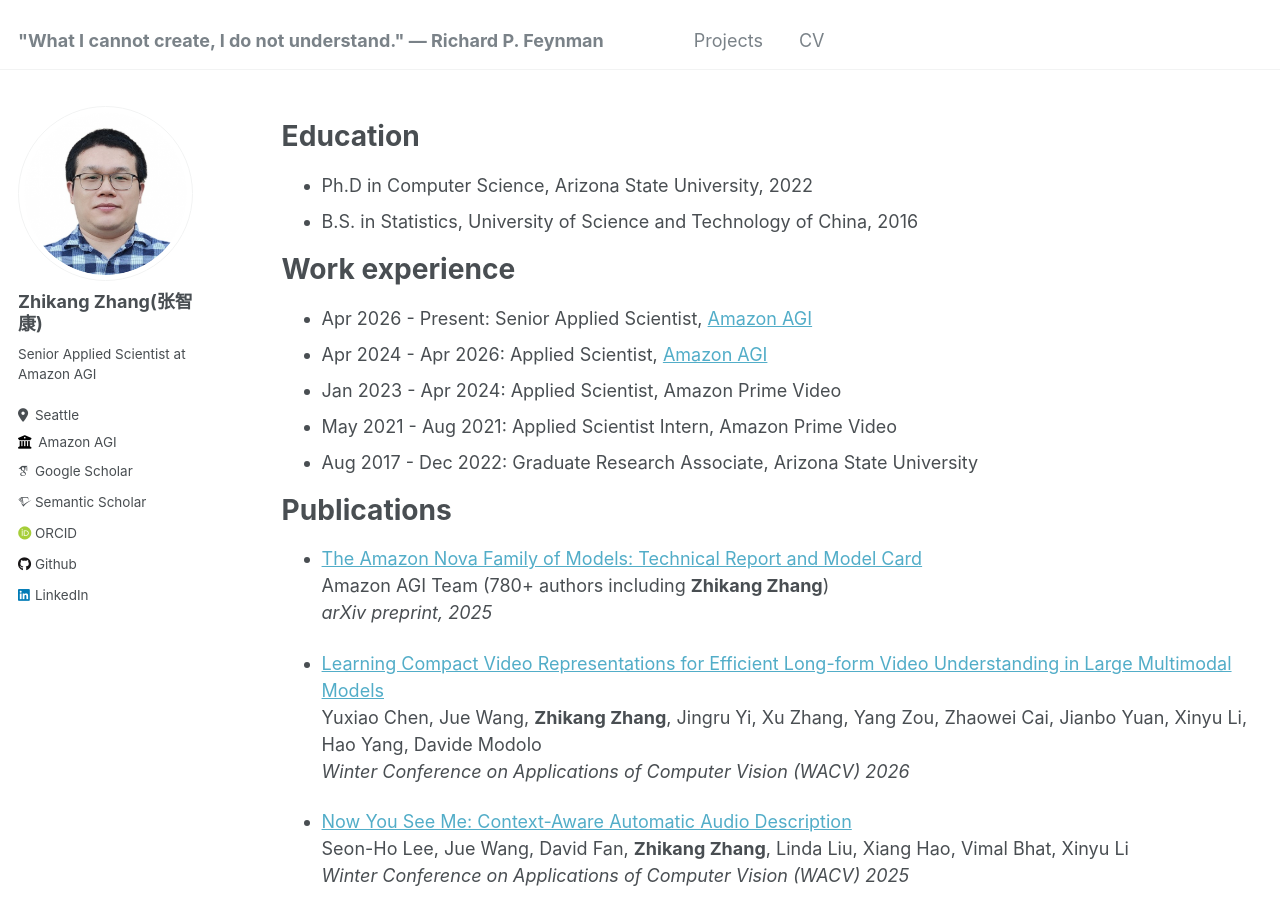
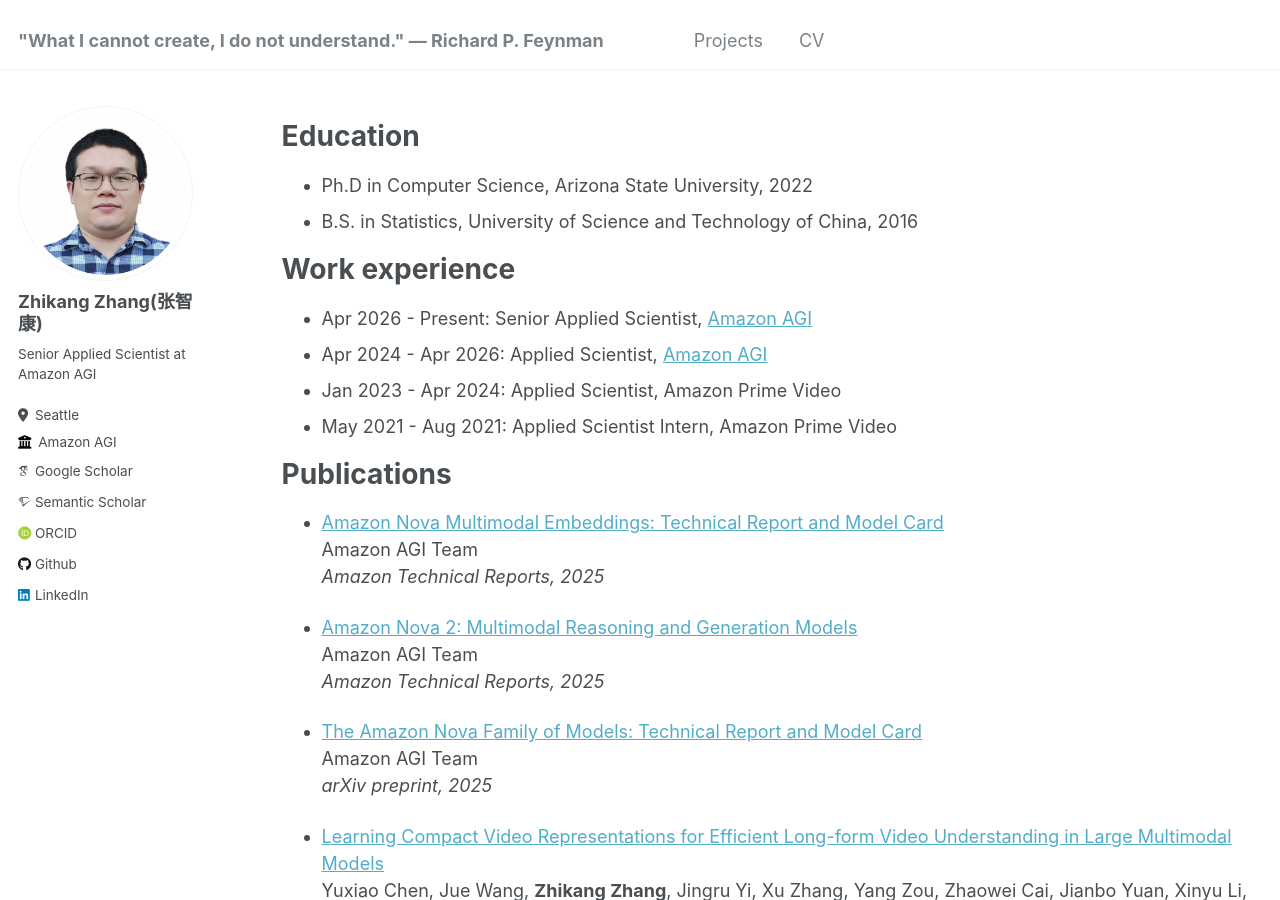
Before and after one commit to zhikang-work/zhikang-work.github.io, a Jekyll site: the page built from _pages/cv.md, in a window 1280 px wide and 900 px high. Built offline with Jekyll 4.4.1, drawn with Linux system fonts in a browser that asks for light colours; some web fonts are replaced.

Commit message:
Polish landing page, add Nova tech reports to publications, update project wording
Co-Authored-By: Claude Opus 4.6 <noreply@anthropic.com>

```diff
--- a/_pages/cv.md
+++ b/_pages/cv.md
@@ -21,12 +21,19 @@ Work experience
 * Apr 2024 - Apr 2026: Applied Scientist, [Amazon AGI](/projects/)
 * Jan 2023 - Apr 2024: Applied Scientist, Amazon Prime Video
 * May 2021 - Aug 2021: Applied Scientist Intern, Amazon Prime Video
-* Aug 2017 - Dec 2022: Graduate Research Associate, Arizona State University
 
 Publications
 ======
+* [Amazon Nova Multimodal Embeddings: Technical Report and Model Card](https://www.amazon.science/publications/amazon-nova-multimodal-embeddings-technical-report-and-model-card)<br/>
+  Amazon AGI Team<br/>
+  *Amazon Technical Reports, 2025*
+
+* [Amazon Nova 2: Multimodal Reasoning and Generation Models](https://www.amazon.science/publications/amazon-nova-2-multimodal-reasoning-and-generation-models)<br/>
+  Amazon AGI Team<br/>
+  *Amazon Technical Reports, 2025*
+
 * [The Amazon Nova Family of Models: Technical Report and Model Card](https://arxiv.org/pdf/2506.12103)<br/>
-  Amazon AGI Team (780+ authors including **Zhikang Zhang**)<br/>
+  Amazon AGI Team<br/>
   *arXiv preprint, 2025*
 
 * [Learning Compact Video Representations for Efficient Long-form Video Understanding in Large Multimodal Models](https://openaccess.thecvf.com/content/WACV2026/papers/Chen_Learning_Compact_Video_Representations_for_Efficient_Long-form_Video_Understanding_in_WACV_2026_paper.pdf)<br/>
```
Also changed, not shown: _pages/about.md (+4 -2 lines), _pages/projects.md (+2 -2 lines).
